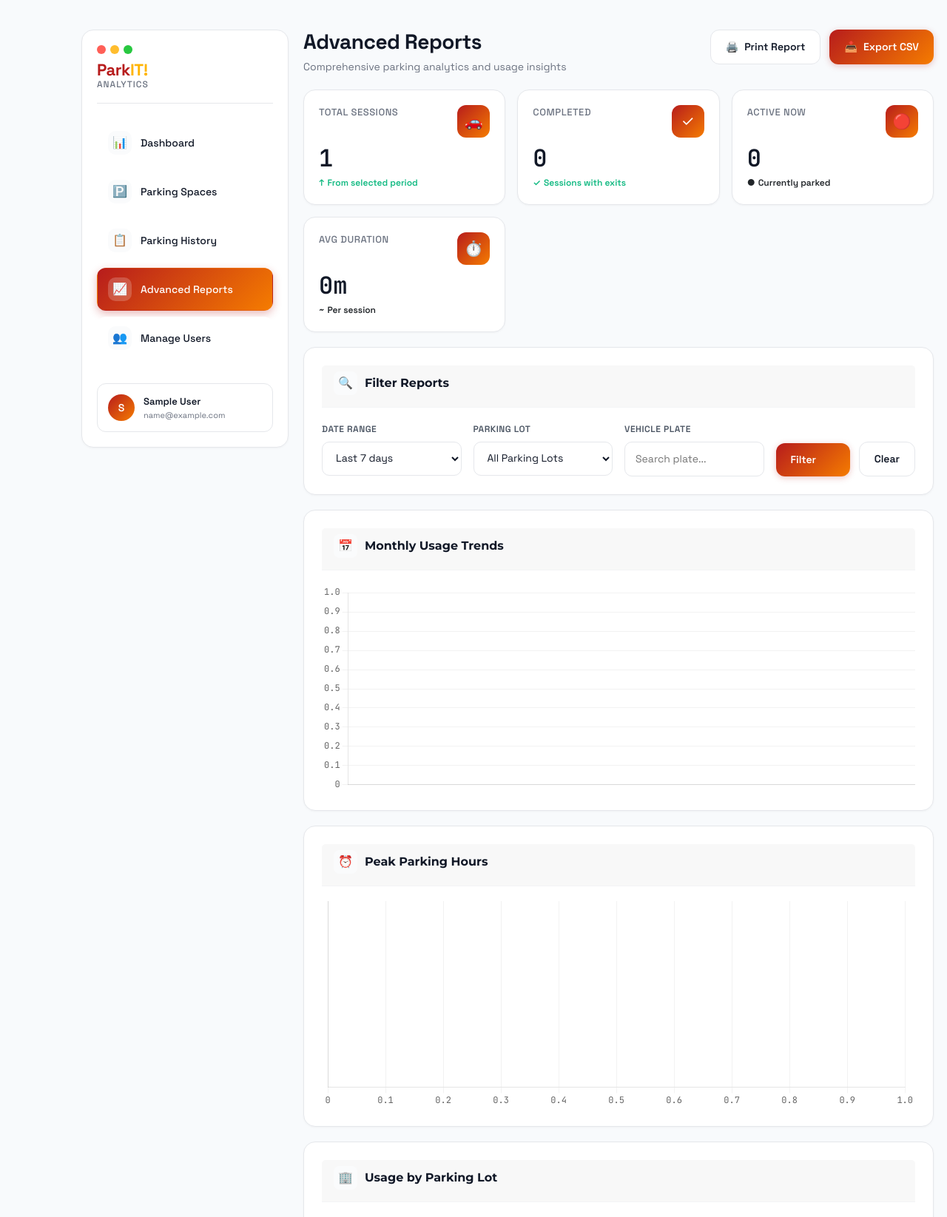
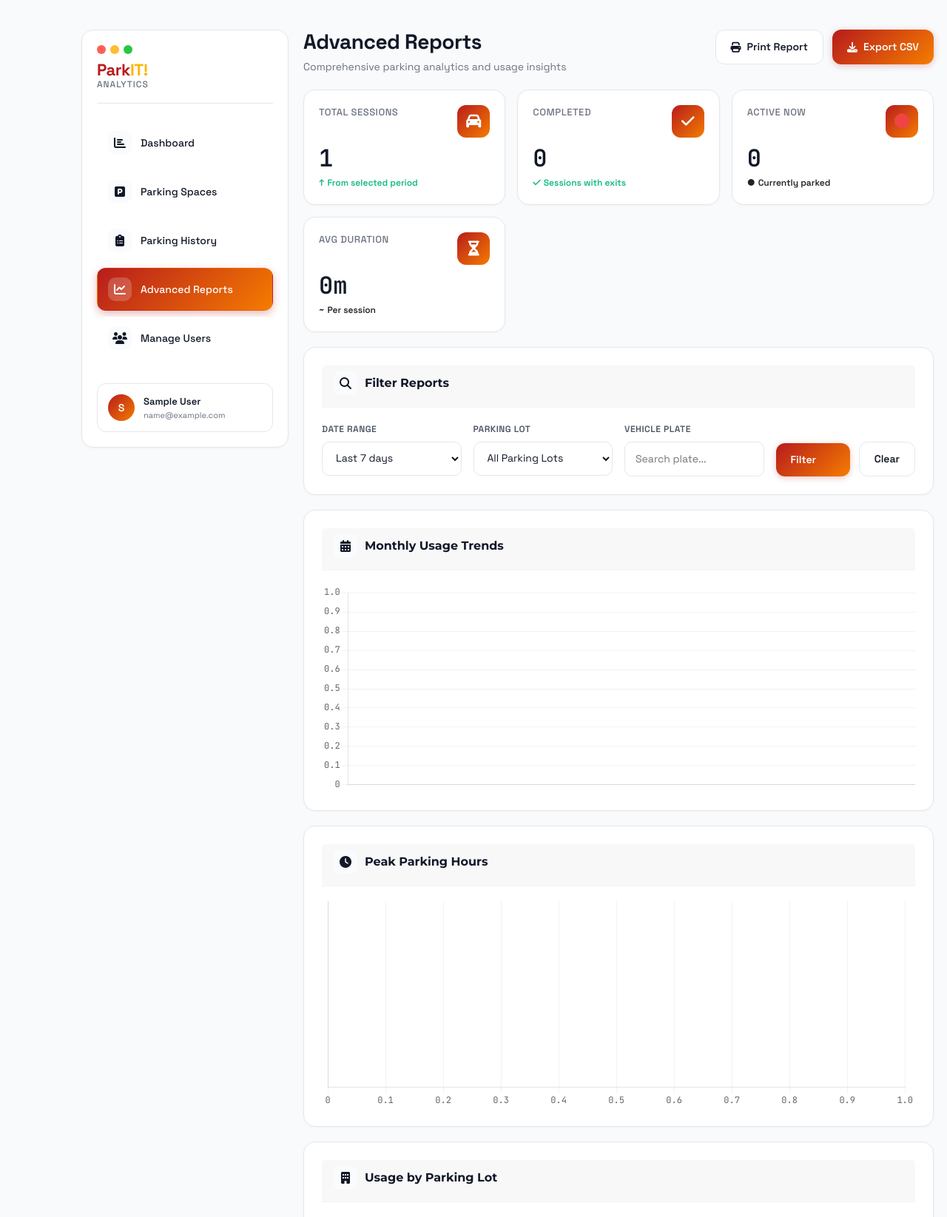
Before and after one commit to Kitanoed/Park_IT, a Django app: template templates/advanced_reports.html in a window 1280 px wide. Shown: the top 1645 px of the page at 74% size. Run offline with Django 5.2, Linux system fonts and the light colour scheme; the template is opened without the code that fills it: most values are stand-ins (such as "Sample title", 1, 10 or a date in 2020); parts of the project's set-up code (start-up, migrations or seed data) failed here and were passed over.

Commit message:
style: replace all icons

```diff
--- a/templates/advanced_reports.html
+++ b/templates/advanced_reports.html
@@ -158,8 +158,16 @@
     font-size: 16px;
   }
 
+  .nav-icon i {
+    color: var(--text);
+  }
+
   .nav a.active .nav-icon {
     background: rgba(255,255,255,0.2);
+  }
+
+  .nav a.active .nav-icon i {
+    color: #fff;
   }
 
   .spacer { flex: 1; }
@@ -463,6 +471,10 @@
     font-size: 20px;
   }
 
+  .stat-icon i {
+    color: #fff;
+  }
+
   .stat-value {
     font-size: 32px;
     font-weight: 700;
@@ -520,6 +532,10 @@
     align-items: center;
     justify-content: center;
     font-size: 16px;
+  }
+
+  .card-title-icon i {
+    color: var(--text);
   }
 
   /* Filters Section */
@@ -812,23 +828,23 @@
 
       <nav class="nav">
         <a href="{% url 'dashboard' %}">
-          <span class="nav-icon">📊</span>
+          <span class="nav-icon"><i class="fas fa-chart-bar"></i></span>
           <span>Dashboard</span>
         </a>
         <a href="{% url 'parking_spaces' %}">
-          <span class="nav-icon">🅿️</span>
+          <span class="nav-icon"><i class="fas fa-parking"></i></span>
           <span>Parking Spaces</span>
         </a>
         <a href="{% url 'admin_parking_history' %}">
-          <span class="nav-icon">📋</span>
+          <span class="nav-icon"><i class="fas fa-clipboard-list"></i></span>
           <span>Parking History</span>
         </a>
         <a class="active" href="{% url 'advanced_reports' %}">
-          <span class="nav-icon">📈</span>
+          <span class="nav-icon"><i class="fas fa-chart-line"></i></span>
           <span>Advanced Reports</span>
         </a>
         <a href="{% url 'manage_users' %}">
-          <span class="nav-icon">👥</span>
+          <span class="nav-icon"><i class="fas fa-users"></i></span>
           <span>Manage Users</span>
         </a>
       </nav>
@@ -854,10 +870,10 @@
         </div>
         <div class="header-actions">
           <button type="button" class="btn btn-secondary" onclick="window.print()">
-            <span>🖨️</span> Print Report
+            <i class="fas fa-print"></i> Print Report
           </button>
           <button type="button" class="btn btn-primary btn-export" onclick="exportToCSV()">
-            <span>📥</span> Export CSV
+            <i class="fas fa-download"></i> Export CSV
           </button>
         </div>
       </div>
@@ -867,7 +883,7 @@
         <div class="stat-card">
           <div class="stat-header">
             <div class="stat-label">Total Sessions</div>
-            <div class="stat-icon">🚗</div>
+            <div class="stat-icon"><i class="fas fa-car"></i></div>
           </div>
           <div class="stat-value">{{ total_sessions|default:"0" }}</div>
           <div class="stat-change positive">
@@ -878,18 +894,18 @@
         <div class="stat-card">
           <div class="stat-header">
             <div class="stat-label">Completed</div>
-            <div class="stat-icon">✓</div>
+            <div class="stat-icon"><i class="fas fa-check"></i></div>
           </div>
           <div class="stat-value">{{ completed_sessions|default:"0" }}</div>
           <div class="stat-change positive">
-            <span>✓</span> Sessions with exits
+            <i class="fas fa-check"></i> Sessions with exits
           </div>
         </div>
 
         <div class="stat-card">
           <div class="stat-header">
             <div class="stat-label">Active Now</div>
-            <div class="stat-icon">🔴</div>
+            <div class="stat-icon"><i class="fas fa-circle" style="color: #ef4444;"></i></div>
           </div>
           <div class="stat-value">{{ active_sessions|default:"0" }}</div>
           <div class="stat-change">
@@ -900,7 +916,7 @@
         <div class="stat-card">
           <div class="stat-header">
             <div class="stat-label">Avg Duration</div>
-            <div class="stat-icon">⏱️</div>
+            <div class="stat-icon"><i class="fas fa-hourglass-half"></i></div>
           </div>
           <div class="stat-value">{{ avg_duration|default:"0m" }}</div>
           <div class="stat-change">
@@ -913,7 +929,7 @@
       <div class="card">
         <div class="card-header">
           <h3 class="card-title">
-            <span class="card-title-icon">🔍</span>
+            <span class="card-title-icon"><i class="fas fa-search"></i></span>
             Filter Reports
           </h3>
         </div>
@@ -968,7 +984,7 @@
         <div class="card">
           <div class="card-header">
             <h3 class="card-title">
-              <span class="card-title-icon">📅</span>
+              <span class="card-title-icon"><i class="fas fa-calendar-alt"></i></span>
               Monthly Usage Trends
             </h3>
           </div>
@@ -981,7 +997,7 @@
         <div class="card">
           <div class="card-header">
             <h3 class="card-title">
-              <span class="card-title-icon">⏰</span>
+              <span class="card-title-icon"><i class="fas fa-clock"></i></span>
               Peak Parking Hours
             </h3>
           </div>
@@ -994,7 +1010,7 @@
         <div class="card">
           <div class="card-header">
             <h3 class="card-title">
-              <span class="card-title-icon">🏢</span>
+              <span class="card-title-icon"><i class="fas fa-building"></i></span>
               Usage by Parking Lot
             </h3>
           </div>
@@ -1007,7 +1023,7 @@
         <div class="card">
           <div class="card-header">
             <h3 class="card-title">
-              <span class="card-title-icon">📈</span>
+              <span class="card-title-icon"><i class="fas fa-chart-line"></i></span>
               Daily Usage (Last 30 Days)
             </h3>
           </div>
@@ -1021,7 +1037,7 @@
       <div class="card">
         <div class="card-header">
           <h3 class="card-title">
-            <span class="card-title-icon">📋</span>
+            <span class="card-title-icon"><i class="fas fa-clipboard-list"></i></span>
             Detailed Parking Logs
           </h3>
           <span style="font-size: 13px; color: var(--muted);">
--- a/templates/base.html
+++ b/templates/base.html
@@ -4,6 +4,9 @@
   <meta charset="UTF-8">
   <title>ParkIT - Cebu Institute of Technology</title>
   <link href="https://cdn.jsdelivr.net/npm/bootstrap@5.3.2/dist/css/bootstrap.min.css" rel="stylesheet">
+
+  <!-- Font Awesome -->
+  <link rel="stylesheet" href="https://cdnjs.cloudflare.com/ajax/libs/font-awesome/6.4.0/css/all.min.css">
 
   <!-- Google Fonts -->
   <link href="https://fonts.googleapis.com/css2?family=Montserrat:wght@600;700&family=Poppins:wght@400;500;600&display=swap" rel="stylesheet">
@@ -123,6 +126,10 @@
       font-size: 1.2rem;
     }
 
+    .portal-icon i {
+      color: var(--text, #333);
+    }
+
     .btn-portal:hover .portal-icon {
       background: #fff5f5;
     }
--- a/templates/signIn.html
+++ b/templates/signIn.html
@@ -19,7 +19,7 @@
   <div>
     <a href="{% url 'signin' portal='user' %}" class="btn-portal">
       <div class="d-flex align-items-center">
-        <div class="portal-icon">🎓</div>
+        <div class="portal-icon"><i class="fas fa-graduation-cap"></i></div>
         <span>User Portal</span>
       </div>
       <span class="arrow-icon">→</span>
@@ -27,7 +27,7 @@
 
     <a href="{% url 'signin' portal='admin' %}" class="btn-portal">
       <div class="d-flex align-items-center">
-        <div class="portal-icon">🏛️</div>
+        <div class="portal-icon"><i class="fas fa-shield-alt"></i></div>
         <span>Administrative Portal</span>
       </div>
       <span class="arrow-icon">→</span>
```
Also changed, not shown: templates/admin_parking_history.html (+13 -5 lines), templates/admin_reset_password.html (+8 -2 lines), templates/change_password.html (+8 -2 lines), templates/dashboard.html (+29 -12 lines), templates/home.html (+5 -2 lines), templates/manage_users.html (+24 -14 lines), templates/parking_spaces.html (+18 -9 lines), templates/profile_for_users.html (+19 -7 lines), templates/stud_parking_spaces.html (+14 -5 lines), templates/user_dashboard.html (+27 -11 lines), db.sqlite3.
